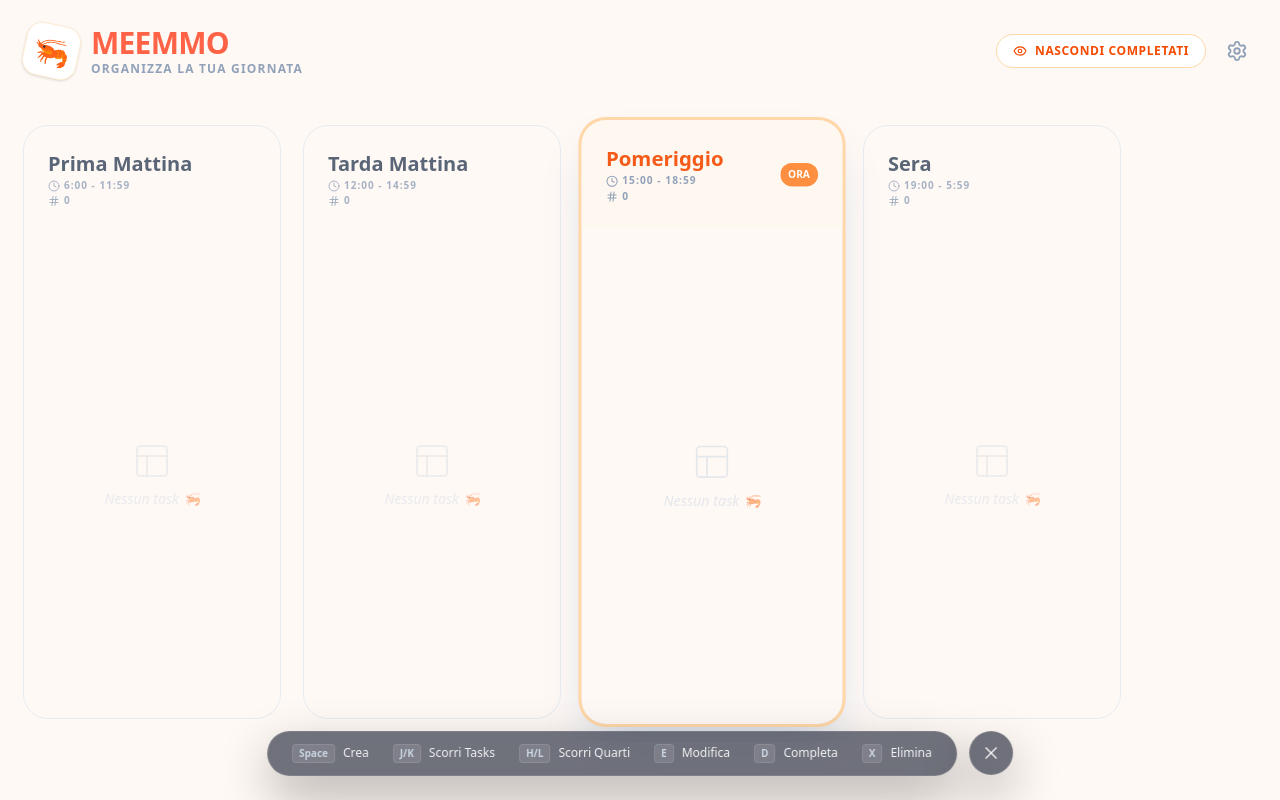
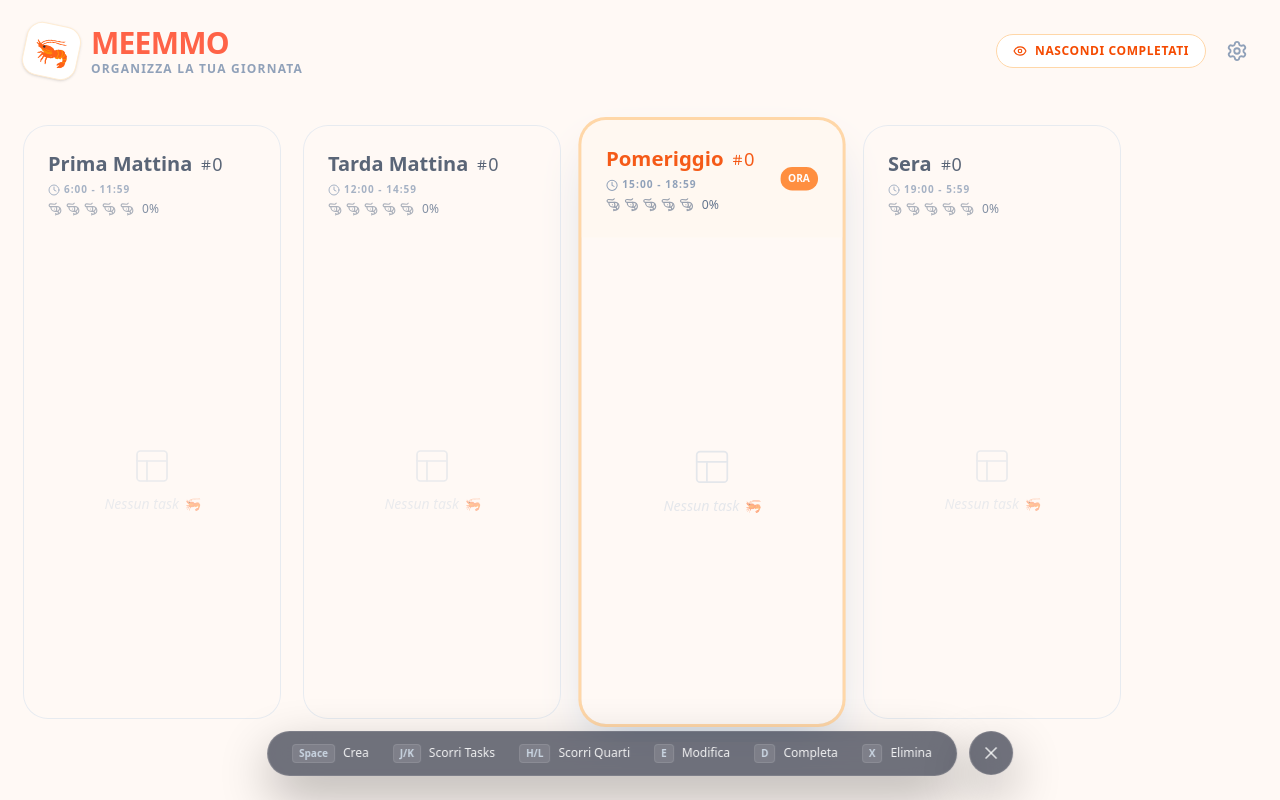
Before and after one commit to meemmo-app/meemmo-app.github.io, a React (Vite) app: page / in a window 1280 px wide. Built offline with nearby package versions, Linux system fonts and the light colour scheme.

Commit message:
implemented statistics with shrimp icons

```diff
--- a/src/components/SectionCard.jsx
+++ b/src/components/SectionCard.jsx
@@ -1,5 +1,5 @@
 import React from "react";
-import { Clock, Layout, Hash } from "lucide-react";
+import { Clock, Layout, Hash, Shrimp } from "lucide-react";
 import { ACCENT_COLOR } from "../constants/sections";
 
 const TaskCount = ({ count }) => {
@@ -27,6 +27,57 @@ const CurrentSectionMarker = () => {
   );
 };
 
+const ProductivityIndicator = ({ percentage, completed, total }) => {
+  // Create shrimp emoji visualization (5 shrimp total)
+  const TOTAL_SHRIMP = 5;
+  const filledShrimp = Math.round((percentage / 100) * TOTAL_SHRIMP);
+
+  return (
+    <div className="flex flex-col gap-1">
+      <div className="flex items-center gap-2">
+        {/* Shrimp emoji visualization */}
+        <div className="flex gap-1">
+          {Array.from({ length: TOTAL_SHRIMP }).map((_, index) => (
+            <Shrimp
+              size={14}
+              className={
+                index < filledShrimp ? "text-orange-500" : "text-gray-400"
+              }
+            />
+          ))}
+        </div>
+
+        {/* Percentage text */}
+        <span className="text-xs font-medium text-slate-500">
+          {percentage}%
+        </span>
+      </div>
+    </div>
+  );
+};
+
+// Function to calculate productivity for a section
+const calculateSectionProductivity = (sectionId) => {
+  try {
+    const tasksData = localStorage.getItem("meemmo-tasks");
+    if (!tasksData) return { percentage: 0, completed: 0, total: 0 };
+
+    const tasks = JSON.parse(tasksData);
+    const sectionTasks = tasks.filter((task) => task.sectionId === sectionId);
+
+    const totalTasks = sectionTasks.length;
+    const completedTasks = sectionTasks.filter((task) => task.completed).length;
+
+    const percentage =
+      totalTasks > 0 ? Math.round((completedTasks / totalTasks) * 100) : 0;
+
+    return { percentage, completed: completedTasks, total: totalTasks };
+  } catch (error) {
+    console.error("Error calculating productivity:", error);
+    return { percentage: 0, completed: 0, total: 0 };
+  }
+};
+
 export const SectionCard = ({
   section,
   isFocused,
@@ -37,6 +88,8 @@ export const SectionCard = ({
   isDynamicColumns,
   taskCounter,
 }) => {
+  // Calculate productivity for this section
+  const productivity = calculateSectionProductivity(section.id);
   return (
     <div
       onDragOver={(e) => e.preventDefault()}
@@ -55,12 +108,23 @@ export const SectionCard = ({
       >
         <div>
           <h2
-            className={`text-xl font-bold ${isFocused ? "text-orange-600/90" : "text-slate-700"}`}
+            className={`text-xl inline-flex items-baseline gap-2 font-bold ${isFocused ? "text-orange-600/90" : "text-slate-700"}`}
           >
             {section.label}
+            <span className="inline-flex items-baseline text-lg font-normal">
+              <Hash size={12} /> {taskCounter}
+            </span>
           </h2>
-          <SectionHours sectionHours={section.hours}></SectionHours>
-          <TaskCount count={taskCounter}></TaskCount>
+          <div className="flex flex-col gap-1 mt-1">
+            <SectionHours sectionHours={section.hours}></SectionHours>
+            <div className="flex items-center justify-between">
+              <ProductivityIndicator
+                percentage={productivity.percentage}
+                completed={productivity.completed}
+                total={productivity.total}
+              />
+            </div>
+          </div>
         </div>
         {isCurrentTime && <CurrentSectionMarker></CurrentSectionMarker>}
       </div>
```
